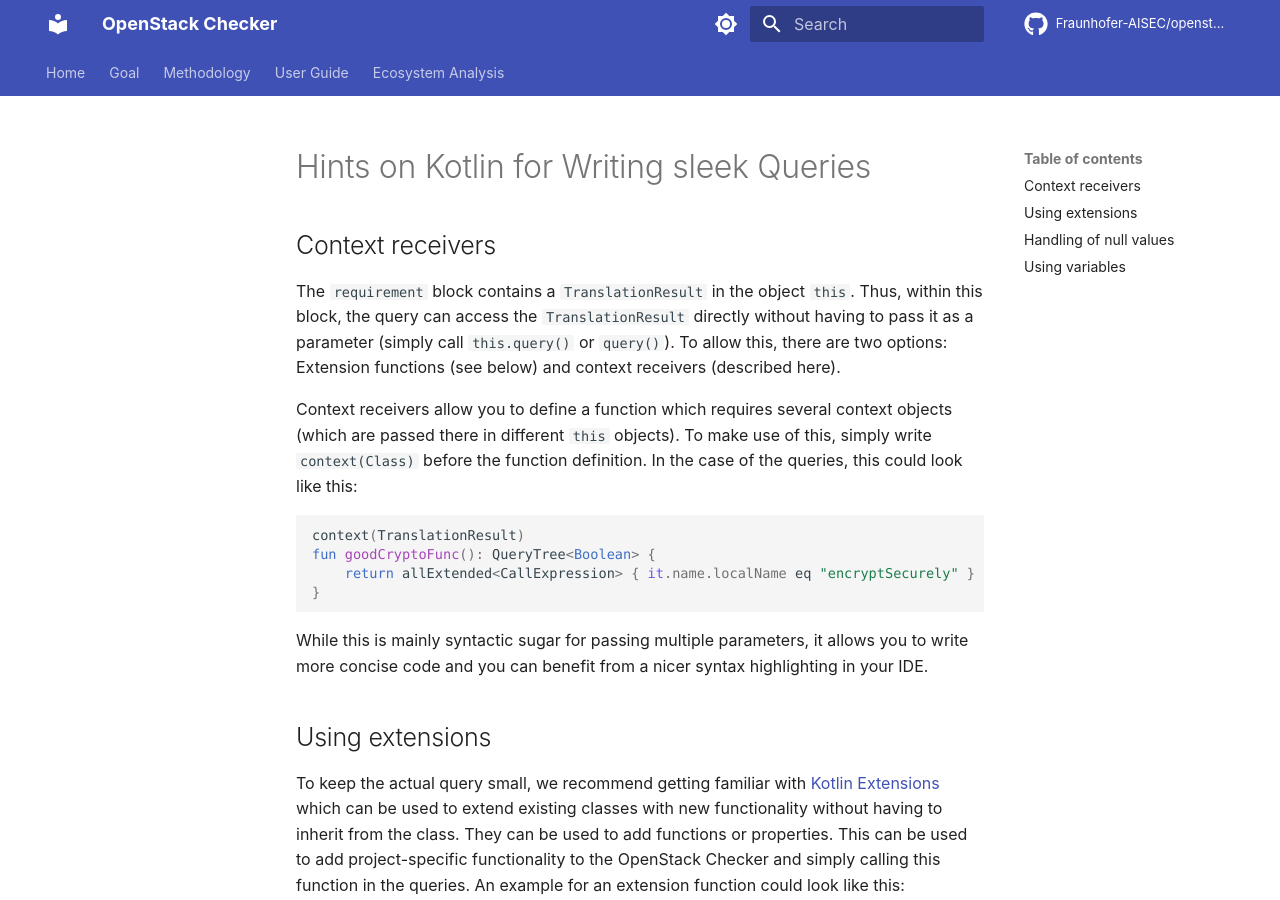
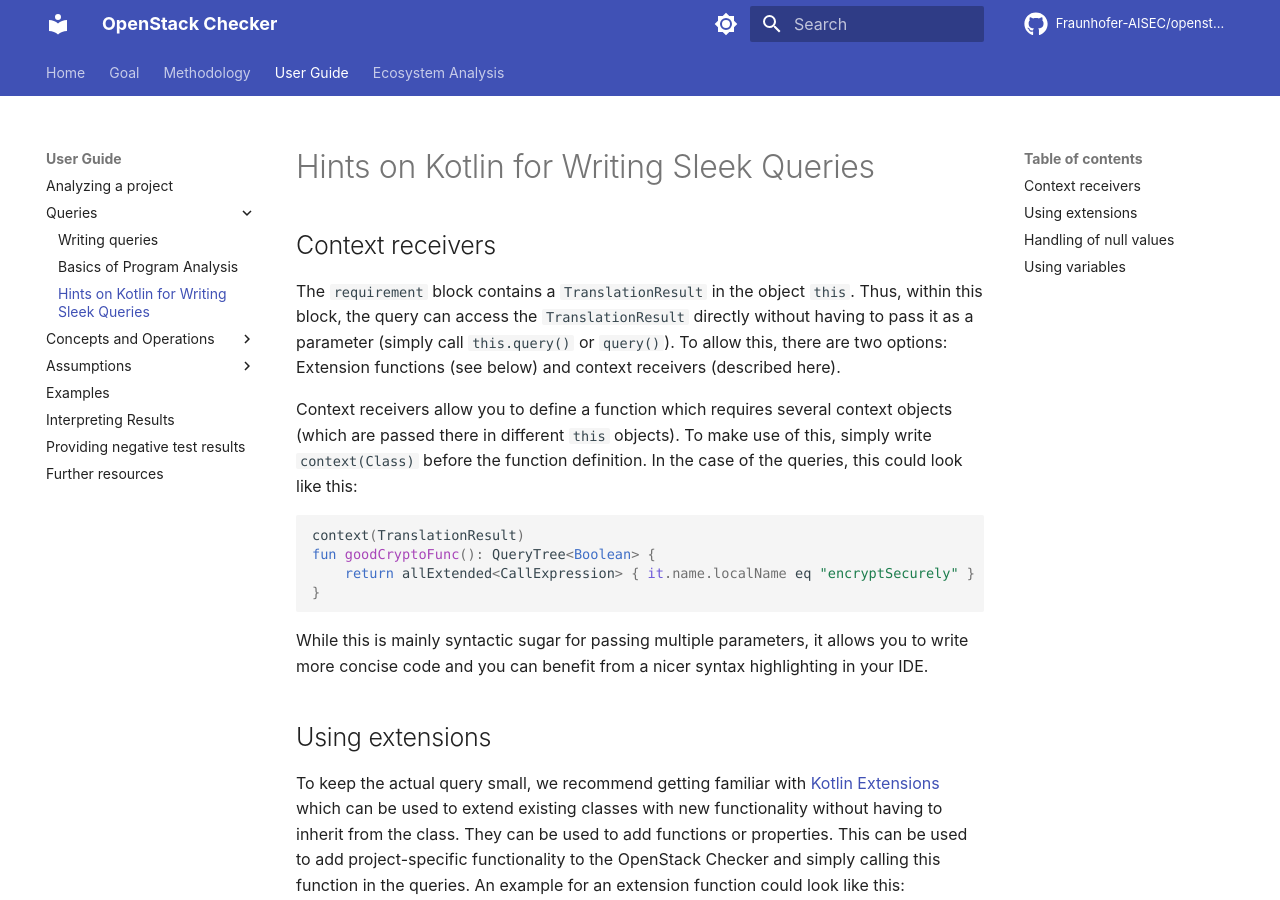
Before and after one commit to Fraunhofer-AISEC/codyze-evaluator, an MkDocs documentation site: the page built from documentation/docs/kotlin-for-queries.md, in a window 1280 px wide and 900 px high. Built offline with MkDocs 1.6.1 and Material for MkDocs 9.7.7, drawn with Linux system fonts in a browser that asks for light colours; comment, search, counter and statistics services are not loaded.

Commit message:
include in toc

```diff
--- a/documentation/docs/kotlin-for-queries.md
+++ b/documentation/docs/kotlin-for-queries.md
@@ -1,5 +1,5 @@
 
-# Hints on Kotlin for Writing sleek Queries
+# Hints on Kotlin for Writing Sleek Queries
 
 ## Context receivers
 
--- a/documentation/mkdocs.yaml
+++ b/documentation/mkdocs.yaml
@@ -166,6 +166,7 @@
       - "Queries":
         - "Writing queries": writing-queries.md
         - "Basics of Program Analysis": program-analysis-basics.md
+        - "Hints on Kotlin for Writing Sleek Queries": kotlin-for-queries.md
       - "Concepts and Operations":
         - "Implementing Concepts and Operations": concepts-and-operations.md
         - "List": list-concepts-and-operations.md
```
